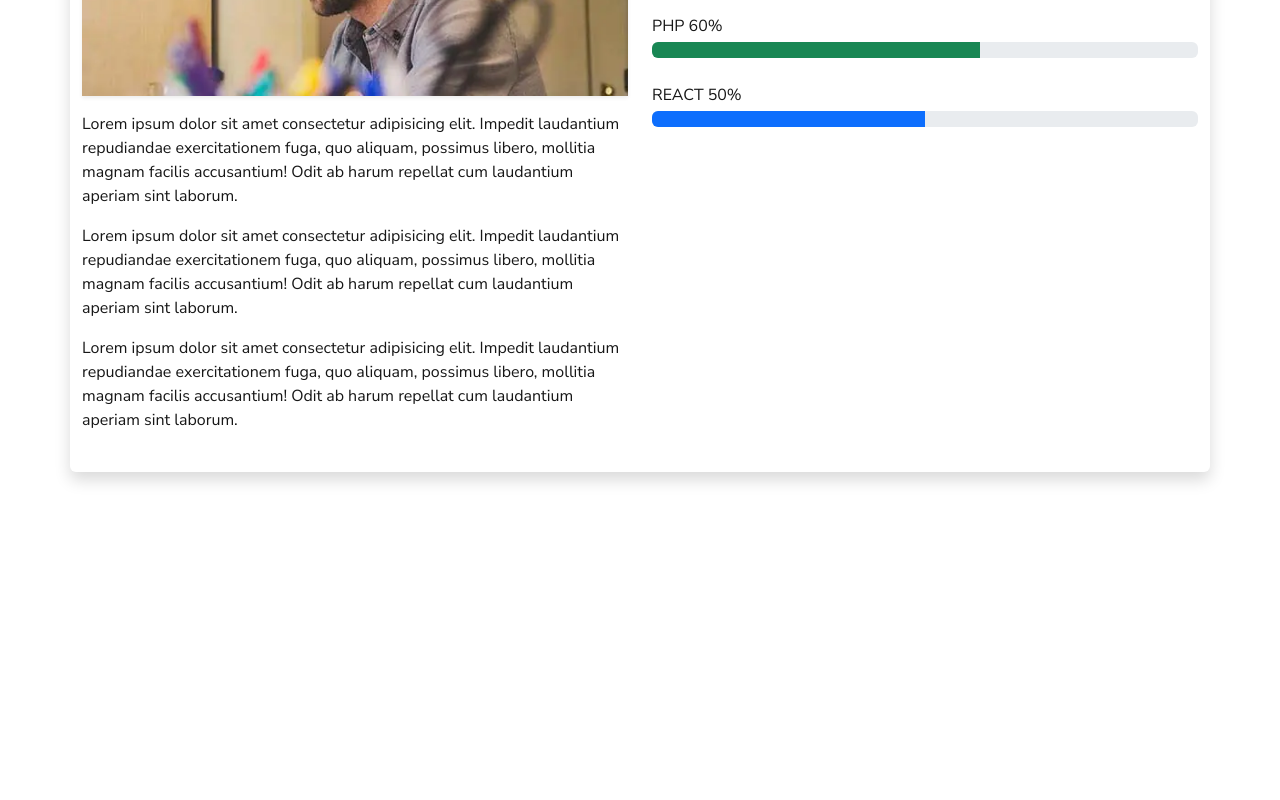
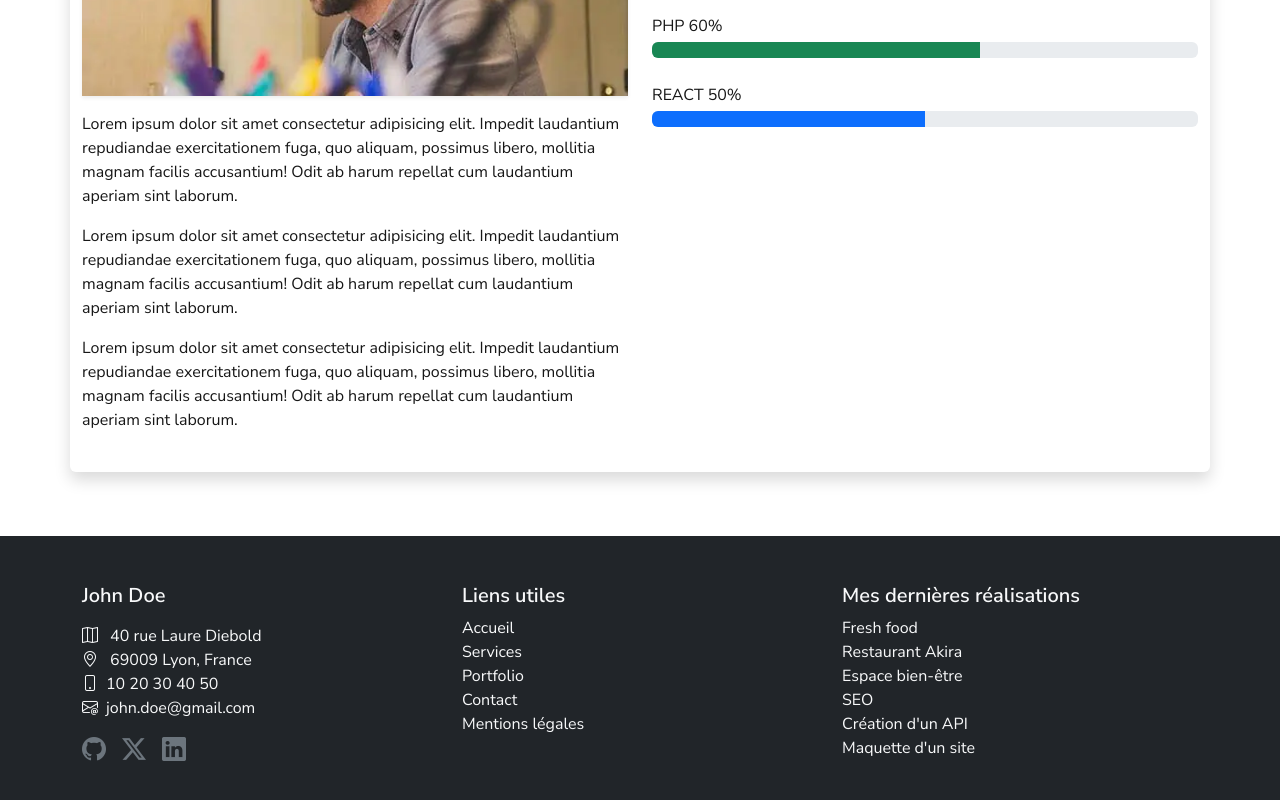
Before and after one commit to nicolas-lestrez/portfolio, a Next.js app: page / in a window 1280 px wide. Shown: the part 1213-2013 px from the top of the page. Before the commit the page ends 1749 px from the top, so only its background shows below. Built offline with nearby package versions, Linux system fonts and the light colour scheme.

Commit message:
Feat: ajout du footer (coordonnées, liens utiles, réseaux sociaux) et structure accessible

```diff
--- /dev/null
+++ b/app/Components/Footer.jsx
@@ -0,0 +1,70 @@
+
+import Link from "next/link";
+
+export default function Footer() {
+
+
+  return (
+    <footer className="site-footer bg-dark text-light py-5">
+      {/* 👉 Ajoute ici tes classes Bootstrap (ex: bg-dark text-light py-5) */}
+      <div className="container">
+        <div className="row g-4">
+
+            {/* first col */}
+            <section className="col-md-4 text-center text-md-start">
+                <address className="fs-6">
+                <strong className="h5 d-block mb-3 fw-bold">John Doe</strong>
+                <i className="bi bi-map me-2"></i> 40 rue Laure Diebold
+                <br />
+                <i className="bi bi-geo-alt me-2"></i> 69009 Lyon, France
+                <br />
+                <i className="bi bi-phone me-2"></i>
+                <a href="tel:+331020304050" className="text-decoration-none">10&nbsp;20&nbsp;30&nbsp;40&nbsp;50</a>
+                <br />
+                <i className="bi bi-envelope-at me-2"></i>
+                <a href="mailto:john.doe@gmail.com" className="text-decoration-none">john.doe@gmail.com</a>
+            </address>
+            <div className="rs h4">
+                <a href="https://github.com/github-john-doe" target="_blank" rel="noopener noreferrer nofollow" aria-label="GitHub">
+                    <i className="bi bi-github"></i>
+                </a>
+                <a href="https://x.com/" target="_blank" rel="noopener noreferrer nofollow" aria-label="Twitter X">
+                    <i className="bi bi-twitter-x px-3"></i>
+                </a>
+                <a href="https://www.linkedin.com/" target="_blank" rel="noopener noreferrer nofollow" aria-label="Linkedin">
+                    <i className="bi bi-linkedin"></i>
+                </a>
+            </div>
+            </section>
+
+            {/* second col */}
+            <section className="col-md-4 text-center text-md-start">
+                <h5 className="fw-bold">Liens utiles</h5>
+                <ul className="m-0 list-unstyled">
+                    <li><Link href="/">Accueil</Link></li>
+                    <li><Link href="/services">Services</Link></li>
+                    <li><Link href="/portfolio">Portfolio</Link></li>
+                    <li><Link href="/contact">Contact</Link></li>
+                    <li><Link href="/mentions-legales">Mentions légales</Link></li>
+                </ul>
+            </section>
+
+            {/* second col */}
+            <section className="col-md-4 text-center text-md-start">
+                <h5 className="fw-bold">Mes dernières réalisations</h5>
+                <ul className="m-0 list-unstyled">
+                    <li><Link href="/portfolio">Fresh food</Link></li>
+                    <li><Link href="/portfolio">Restaurant Akira</Link></li>
+                    <li><Link href="/portfolio">Espace bien-être</Link></li>
+                    <li><Link href="/portfolio">SEO</Link></li>
+                    <li><Link href="/portfolio">Création d'un API</Link></li>
+                    <li><Link href="/portfolio">Maquette d'un site</Link></li>
+                </ul>
+            </section>
+
+
+        </div>
+      </div>
+    </footer>
+  );
+}
--- a/app/globals.css
+++ b/app/globals.css
@@ -97,6 +97,14 @@ a {
   transition: all 0.2s ease;
 }
 
+footer .rs a {
+  color: var(--bs-secondary);
+  transition: color 0.2s ease-in-out;
+}
+
+footer .rs a:hover {
+  color: var(--bs-light);
+}
 
 
 @media (max-width: 576px) {
--- a/app/layout.js
+++ b/app/layout.js
@@ -3,8 +3,9 @@ import "bootstrap-icons/font/bootstrap-icons.css";
 
 import { Nunito_Sans } from "next/font/google";
 import "./globals.css";
-import BootstrapClient from "./components/BootstrapClient"; // dossier en minuscule
-import Header from "./components/Header"; // dossier en minuscule
+import BootstrapClient from "./components/BootstrapClient";
+import Header from "./components/Header";
+import Footer from "./components/Footer";
 
 const nunito = Nunito_Sans({
   subsets: ["latin"],
@@ -16,17 +17,19 @@ export const metadata = {
   title: "Portfolio John Doe",
   description: "Portfolio personnel de John Doe - Développeur web full stack",
   icons: {
-    icon: "/anonym.png", // ou /favicon.png si tu l'as renommé
+    icon: "/anonym.png",
   },
 };
 
 export default function RootLayout({ children }) {
   return (
     <html lang="fr">
-      <body className={nunito.variable}>
+      <body className={`${nunito.variable} d-flex flex-column min-vh-100`}>
         <BootstrapClient />
-        <Header /> {/* <-- AJOUTER le header ici */}
+        <Header />
+        <div className="flex-fill"></div>
         {children}
+        <Footer />
       </body>
     </html>
   );
```
